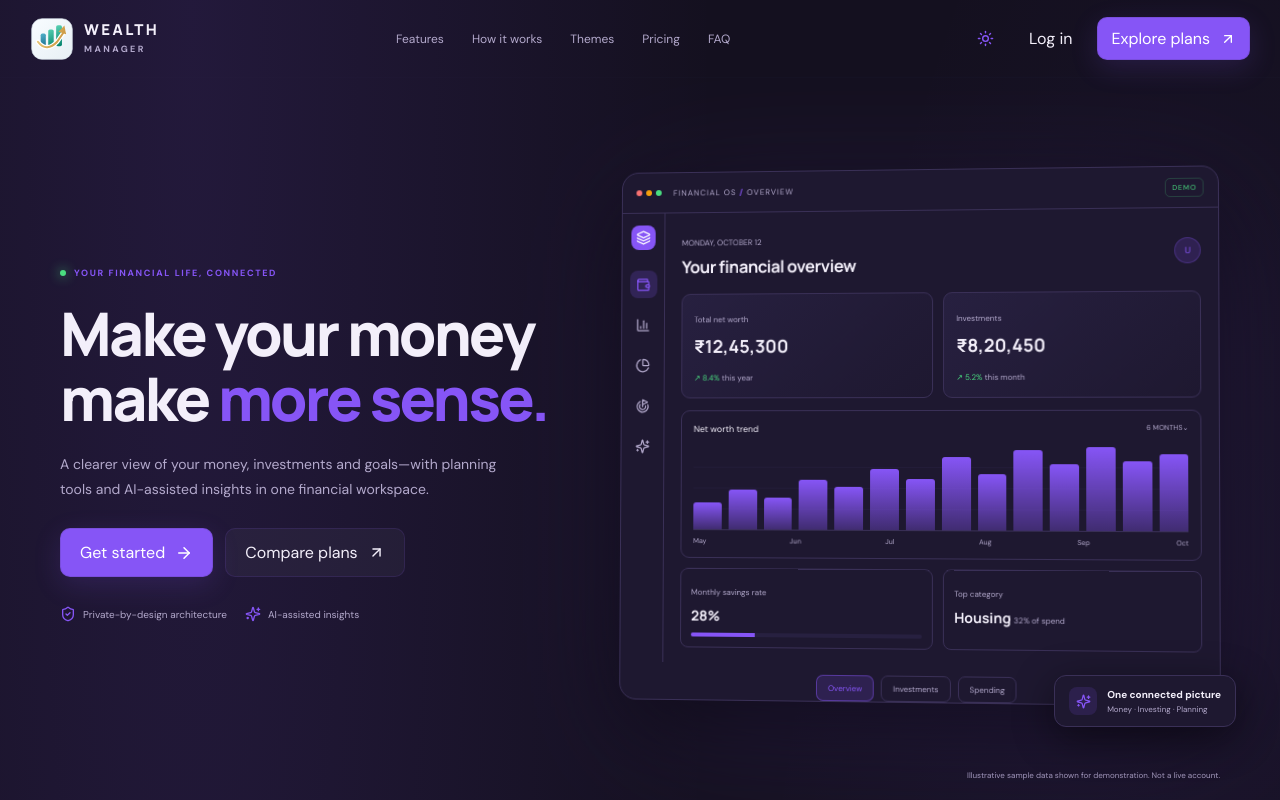
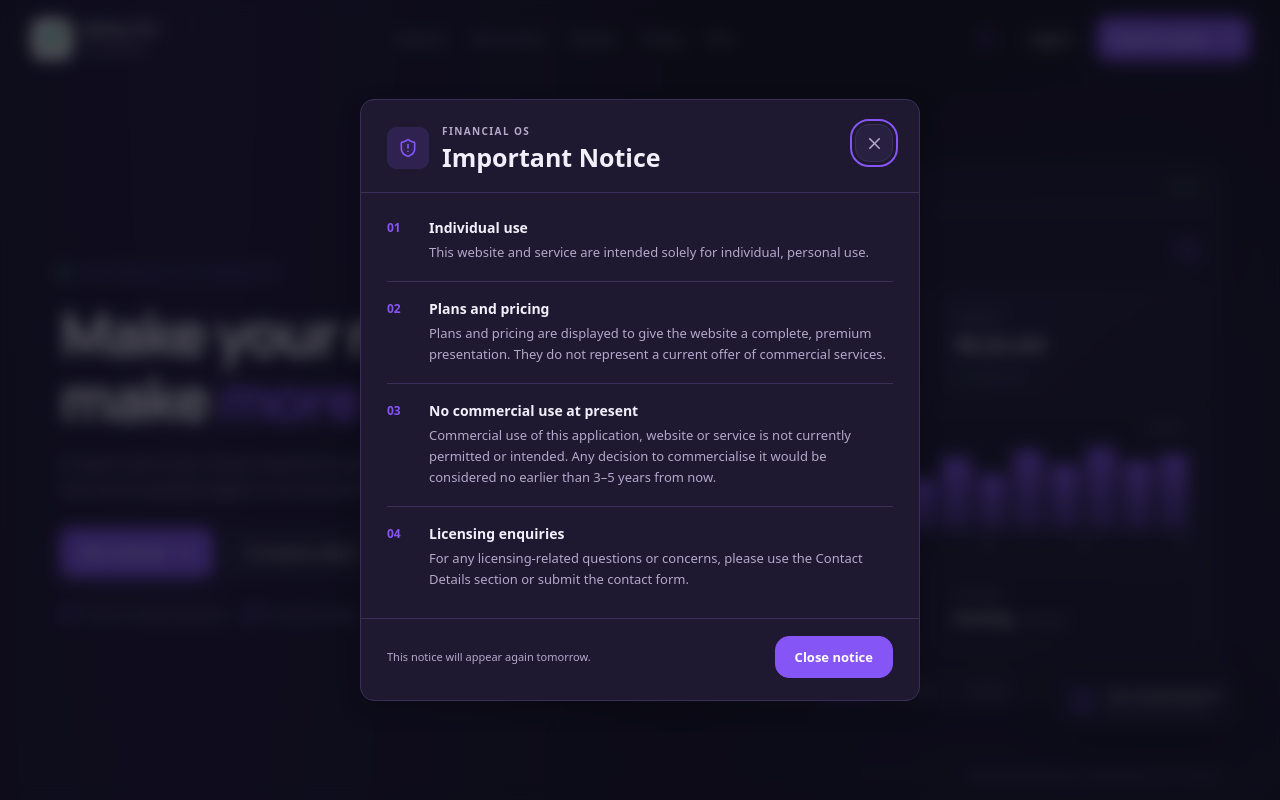
Before and after one commit to siinghniibandhan-wq/ai-finance-trading-os, a React (Vite) app in the folder frontend/: page / in a window 1280 px wide. Shown: the top 800 px of the page. Built offline with nearby package versions, Linux system fonts and the light colour scheme; no server answers.

Commit message:
feat: mount daily notice only on homepage and test it

```diff
--- a/frontend/src/main.jsx
+++ b/frontend/src/main.jsx
@@ -6,6 +6,8 @@ import ReactDOM from "react-dom/client";
 import App from "./App";
 import LandingPage from "./LandingPage";
 import AuthPage from "./AuthPage";
+import ImportantNotice from "./ImportantNotice";
+import { shouldRenderImportantNotice } from "./importantNoticeSchedule";
 import { API_BASE_URL, apiFetch, clearSession, getAccessToken } from "./api";
 import "./styles.css";
 import "./visual-design.css";
@@ -165,6 +167,6 @@ function RootRouter() {
 
 ReactDOM.createRoot(document.getElementById("root")).render(
   <React.StrictMode>
-    <AppRenderBoundary><RootRouter /></AppRenderBoundary>
+    <AppRenderBoundary><><RootRouter />{shouldRenderImportantNotice(window.location.pathname) && <ImportantNotice />}</></AppRenderBoundary>
   </React.StrictMode>
 );
```
